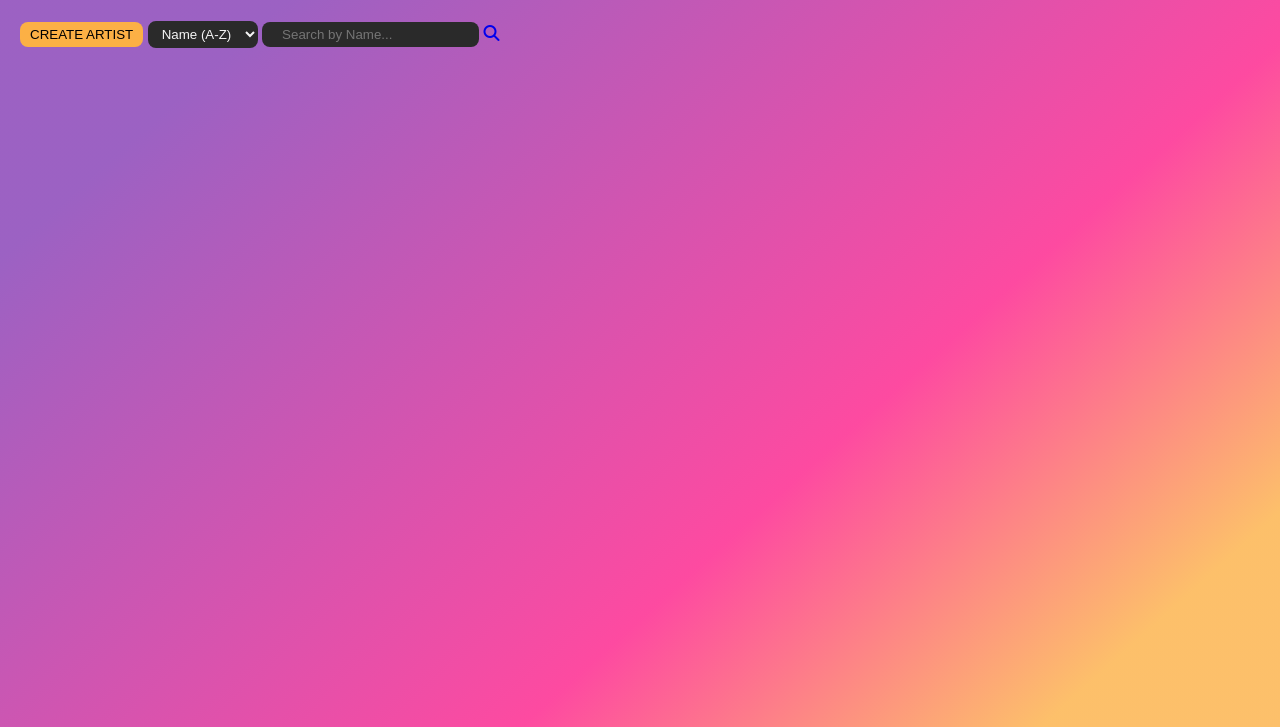
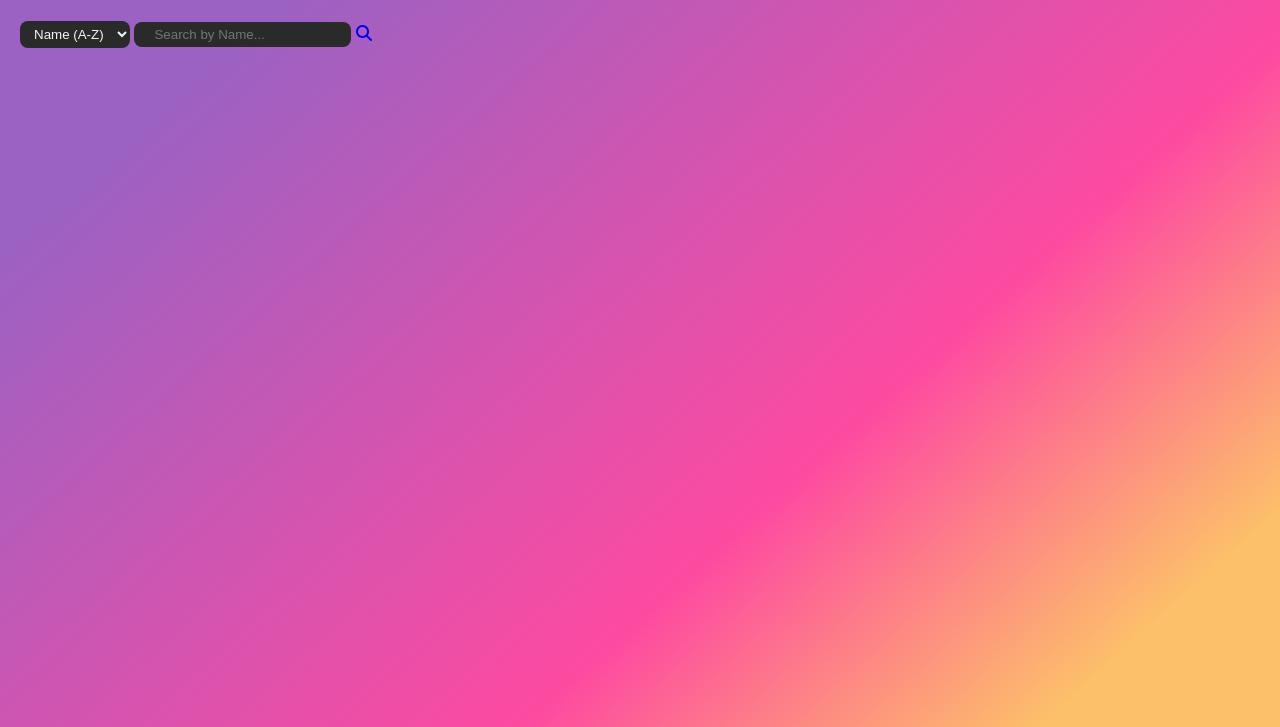
Before and after one commit to AdamWarfa/MusicBase-frontend, a plain HTML site: page index.html in a window 1280 px wide. Shown: the part 73-800 px from the top of the page. Drawn offline with Linux system fonts and the light colour scheme; no server answers.

Commit message:
fjernet create knap

```diff
--- a/index.html
+++ b/index.html
@@ -19,7 +19,6 @@
     </header>
     <main>
       <div id="top-btns">
-        <button id="btn-create">CREATE ARTIST</button>
         <select name="sort-select" id="sort-select">
           <option value="name">Name (A-Z)</option>
           <option value="reverse">Name (Z-A)</option>
```
